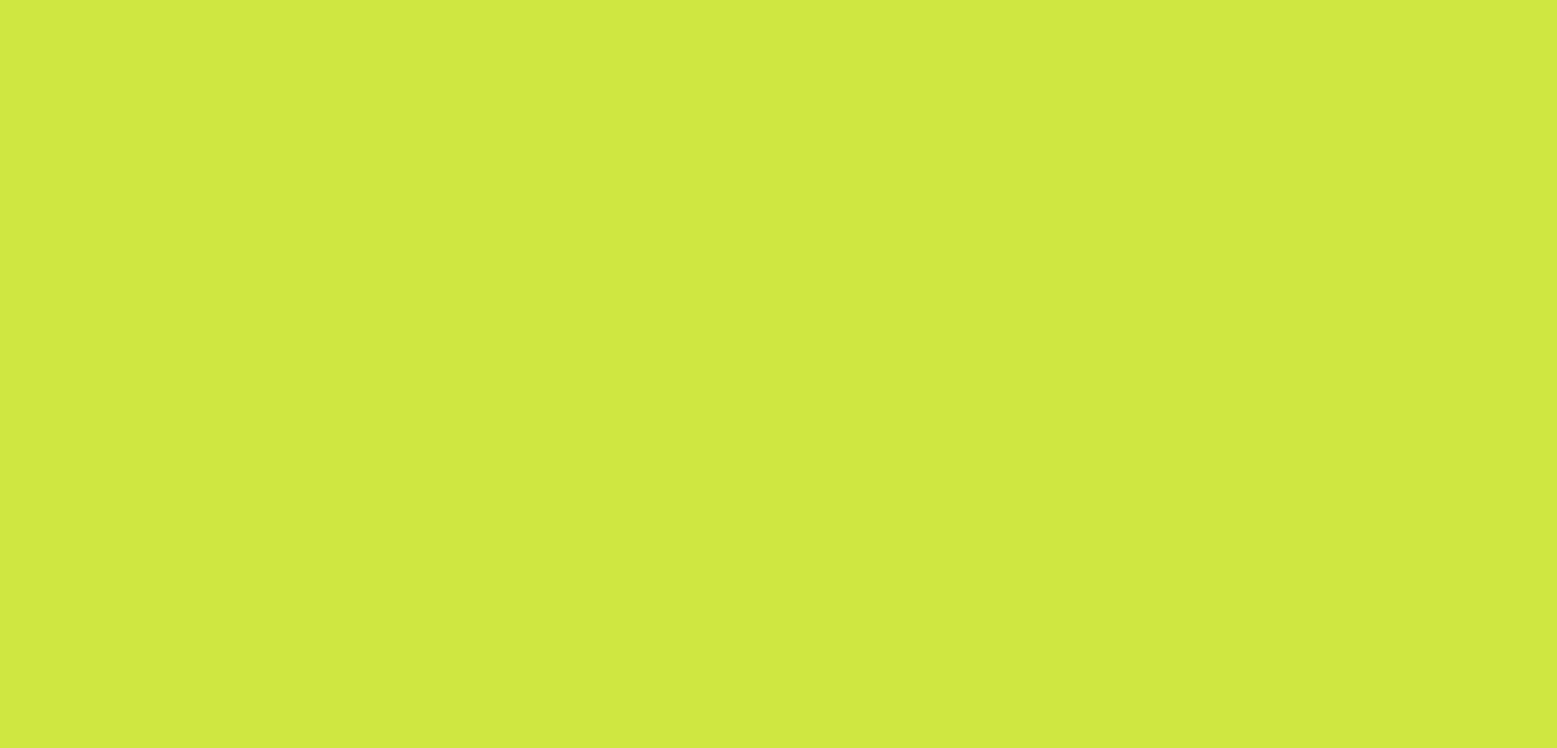
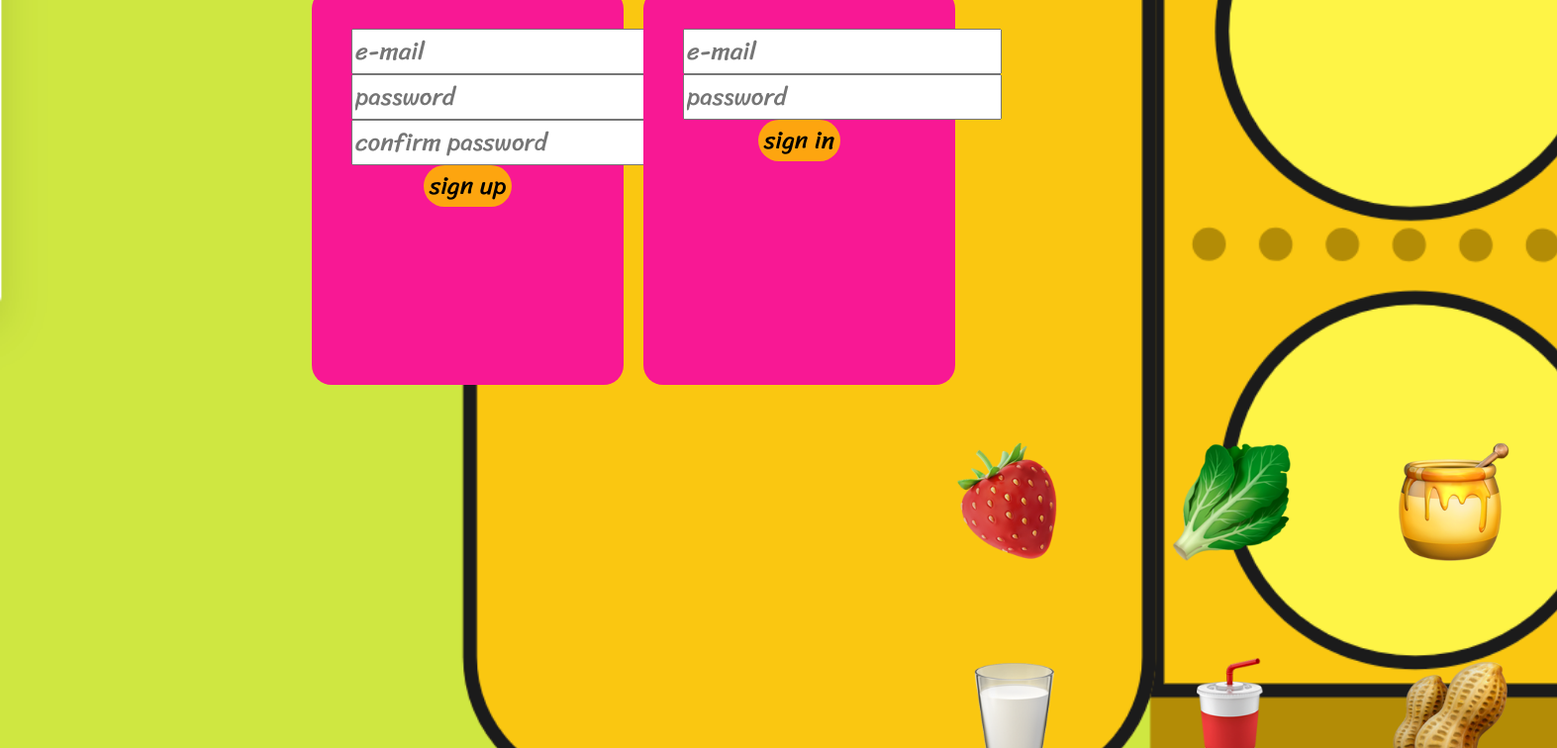
Before and after one commit to LadiesLoveCleanCode/MangoDB-client, a React app: page /#/sign-in in a window 1280 px wide. Shown: the part 1440-2196 px from the top of the page at 99% size, 1573 px wide, since content can reach past the window. Before the commit the page ends 800 px from the top, so only its background shows below. Built offline with nearby package versions, Linux system fonts and the light colour scheme.

Commit message:
page styling, lots of errors

```diff
--- a/public/index.html
+++ b/public/index.html
@@ -18,5 +18,54 @@ unless you know exactly what you're doing! -->
       You need to enable JavaScript to run this app.
     </noscript>
     <div id="root"></div>
+    <h1>MangoDB</h1>
+
+<br>
+
+
+<div class="unauthenticated container" id="unauthenticated">
+<!-- sign up form and button -->
+        <div class="column">
+          <form class="sign-up unauth-form" id="sign-up">
+            <input name="credentials[email]" placeholder="e-mail" type="text" class="input">
+            <input name="credentials[password]" placeholder="password" type="password" class="input">
+            <input name="credentials[password_confirmation]" placeholder="confirm password" type="password" class="input"><br>
+            <button type="submit">sign up</button>
+          </form>
+      </div>
+
+        <!-- sign in form and button -->
+        <div class="column">
+          <form class="sign-in unauth-form" id="sign-in">
+          <input name="credentials[email]" placeholder="e-mail" type="text" class="input">
+          <input name="credentials[password]" placeholder="password" type="password" class="input"><br>
+          <button type="submit">sign in</button>
+          </form>
+        </div>
+
+
+
+<h3>
+<table>
+<thead>
+<tr>
+<th> <a href="LandingPageURL"><img src="/strawberry.png" alt="Fruits" width="120" height="120">
+</th>
+<th> <a href="LandingPageURL"><img src="/kale.png" alt="Veggies" width="120" height="120"></th>
+<th> <a href="LandingPageURL"><img src="/honey.png" alt="Add-Ins" width="120" height="120"></th>
+</tr>
+</thead>
+
+<tr>
+<td> <a href="LandingPageURL"><img src="/milk.png" alt="Bases" width="120" height="120"> </td>
+<td> <a href="LandingPageURL"><img src="/cup.png" alt="Cups" width="130" height="130"> </td>
+<td> <a href="LandingPageURL"><img src="/peanuts.png" alt="Proteins" width="120" height="120"></td>
+</tr>
+</tbody>
+</table>
+</h3>
+
+<br>
+
   </body>
 </html>
--- a/src/index.scss
+++ b/src/index.scss
@@ -3,40 +3,73 @@
 
 $background-color: #cfe741;
 $button-color: #fda50f;
-$hover-font-color: #aee8bb;
+$hover-font-color: #fff200;
 $text-color: #f81894;
 
 body {
-  background: no-repeat center center;
-  background-color: #cfe741;
-  background-position:top;
-//   background-size: cover;
+  //background: no-repeat center center; (try this if the above doesn't work)
+  background-repeat: no-repeat;
+  background-color: $background-color;
+  background-image: url('/smoothie_stand.png');
+  background-position: top fixed;
+  //   background-size: cover;
+  background-size: cover;
   font-family: 'Sriracha', cursive;
-  background-image: url('/smoothie_stand.png');
-  background-size: cover;
+  font-size: 25px;
   width: 100%;
 }
 
+// "container" centers the sign in page
+.container {
+  margin: 10px auto;
+  position: center;
+  width: 700px;
+}
+
 navbar {
-  background-color: #cfe741;
+  background-color: $background-color;
+  color: #fff200;
   text-align: center;
 }
 
-a:link {
-  color: red;
+h1 {
+  color: #17ecec;
+  font-size: 100px;
+  left: 0;
+  position: absolute;
+  text-align: left;
+  text-shadow: -1px 0 black, 0 4px black, 2px 0 black, 0 -1px black;
+  top: 0;
+  vertical-align: top;
 }
 
-h1 {
-  text-align: justify;
-  font-size: 90px;
+h3 {
+  align-items: center;
+  margin-left: 610px;
+  margin-top: 465px;
+  position: sticky;
+  text-align: center;
 }
 
-//not sure if this works
-ml-auto {
+//this is the styling for the second row of category icons
+//remove h4 when not using categories as a line <br> list
+//h4 {
+  //position: center;
+  //margin-top: 40px;
+  //text-align: center;
+  //align-items: center;
+//}
+
+h5 {
+  bottom: 0;
+  left: 0;
+  position: absolute;
   text-align: center;
 }
 
 .auth-btns {
+  background-color: $button-color;
+  color: $hover-font-color;
   margin: .5%;
   position: absolute;
   right: 0;
@@ -46,9 +79,9 @@ ml-auto {
 button {
   background-color: $button-color;
   border: 0;
-  border-radius: 8px;
+  border-radius: 70px;
   border-width: thin;
-  font-size: 16px;
+  font-size: 25px;
   text-align: center;
   // width: 50%;
 
@@ -58,19 +91,72 @@ button {
   }
 }
 
-.change-password,
-.sign-out {
-  border: 2px lighter;
-  box-sizing: border-box;
-  font-size: 14px;
-  line-height: 25px;
-  margin-bottom: 20px;
-  outline: none;
-  padding: 16px;
-  transition: .5s ease;
-  // width: 100%;
+.btn-change-password {
+  background-color: $button-color;
+  border-color: none;
+  width: 200px;
+}
 
-  & .input-change-password {
-    font-size: 14px;
+.sign-up {
+  background-color: $text-color;
+  color: $hover-font-color;
+  float: left;
+  height: 60px;
+  line-height: 40px;
+  text-align: center;
+  width: 100%;
+}
+
+.sign-in {
+  background-color: $text-color;
+  color: $hover-font-color;
+  float: left;
+  height: 60px;
+  line-height: 40px;
+  text-align: center;
+  width: 100%;
+}
+
+// .column displays the sign up/sign in forms side-by-side
+.column {
+  display: flex;
+  flex-flow: row nowrap;
+  float: left;
+  padding: 10px;
+  width: 50%;
+}
+
+// sign in forms
+//.row {
+  //float: center;
+  //padding: 10px;
+  //width: 70%;
+  //background-color: $button-color;
+  //color: $hover-font-color;
+  //height: 600px;
+  //line-height: 40px;
+  //text-align: center;
+//}
+
+.unauth-form {
+  border-radius: 20px;
+  clear: both;
+  cursor: pointer;
+  height: 400px;
+  padding: 40px;
+  width: 100%;
+  //width: 50%;
+  justify-content: center;
+  position: relative;
   }
-}
+
+  table {
+    border-collapse: collapse;
+  }
+
+  td, th {
+    font-size: 20px;
+    border: 0px solid $hover-font-color;
+    padding: 3rem;
+    text-align: center;
+  }
```
